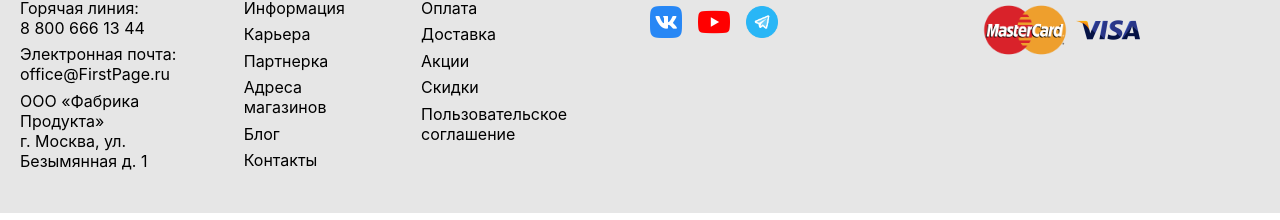
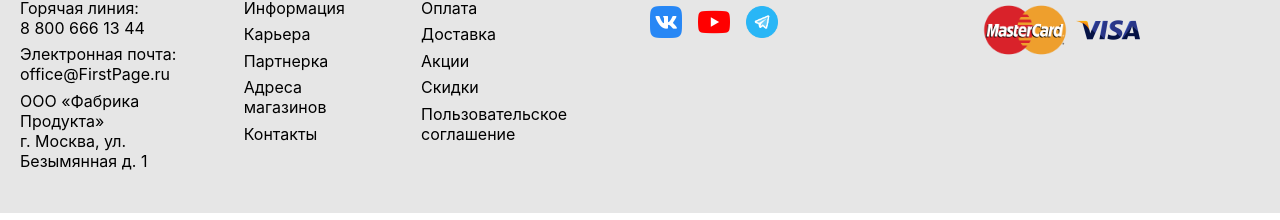
Before and after one commit to DNibras/comic-shop, a React (Vite) app: page /Wishlist in a window 1280 px wide. Shown: the part 194-414 px from the top of the page. Built offline with nearby package versions, Linux system fonts and the light colour scheme.

Commit message:
deleted Link blog

```diff
--- a/src/components/Footer/FooterNavBar/index.tsx
+++ b/src/components/Footer/FooterNavBar/index.tsx
@@ -38,8 +38,7 @@
         <li><Link to={'/career'}>Карьера</Link></li>
         <li><Link to={'/partnership'}>Партнерка</Link></li>
         <li><Link to={'/addresses'}>Адреса магазинов</Link></li>
-        <li><Link to={'/blog'}>Блог</Link></li>
-        <li><Link to={'/contacts'}>Контакты</Link></li>
+        <li><Link to={'/addresses'}>Контакты</Link></li>
       </ul>
       <ul>
         <h2>Покупателям</h2>
```
